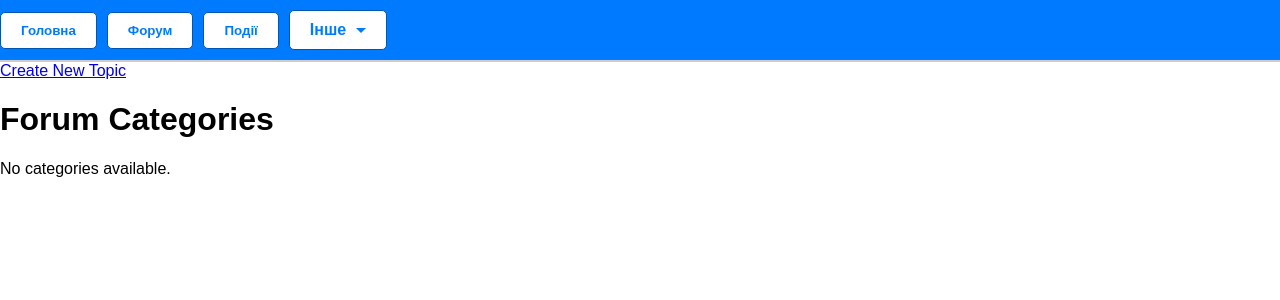
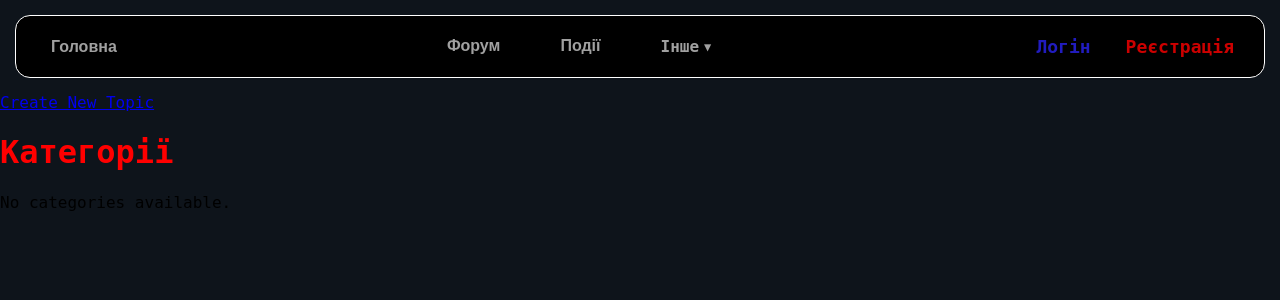
Before and after one commit to 13max11/portal_group, a Django app: page /forum/ in a window 1280 px wide. Shown: the top 300 px of the page. Run offline with Django 5.2, Linux system fonts and the light colour scheme; data that the repository does not hold is empty.

Commit message:
Переробив хедер сайта.

```diff
--- /dev/null
+++ b/static/css/forum.css
@@ -0,0 +1,3 @@
+h1 {
+    color: red;
+}
--- a/static/css/style.css
+++ b/static/css/style.css
@@ -1,47 +1,62 @@
 body {
     margin: 0;
-    font-family: Arial, sans-serif;
+    font-family: "DejaVu Sans Mono", monospace;
+    background-color: #0E141B;
 }
 
 .top-panel {
-    width: 100%;
-    background-color: #007BFF;
+    background-color: black;
     color: white;
-    padding: 10px 0;
+    border: 0.5px solid white;
+    border-radius: 15px;
+    padding: 15px 20px;
     display: flex;
     align-items: center;
-    justify-content: flex-start;
-    gap: 10px; /* Відступи між кнопками */
+    justify-content: space-between;
+    margin: 15px;
+    position: relative;
 }
 
-form {
-    margin: 0;
+.left-section {
+    margin-right: auto;
+}
+
+.center-section {
+    display: flex;
+    justify-content: center;
+    gap: 30px;
+    margin-right: auto;
+}
+
+.right-section {
+    display: flex;
+    gap: 15px; /* Расстояние между кнопками */
 }
 
 .panel-button {
-    background-color: white;
-    color: #007BFF;
-    border: 1px solid #0056b3;
-    padding: 10px 20px;
+    color: #A0A0A0;
+    text-decoration: none;
+    font-size: 16px;
+    font-weight: bold;
+    padding: 5px 15px;
+    background: none;
+    border: none;
+    cursor: pointer;
     border-radius: 5px;
-    cursor: pointer;
-    transition: background-color 0.3s;
+    transition: color 0.3s ease;
 }
 
 .panel-button:hover {
-    background-color: #0056b3;
     color: white;
 }
 
-.horizontal-line {
-    width: 100%;
-    height: 2px;
-    background-color: #ccc;
+.panel-button:focus {
+    outline: none;
 }
 
-/* Dropdown стилі */
 .dropdown {
     position: relative;
+    width: auto;
 }
 
 .dropdown-toggle {
@@ -52,16 +67,21 @@ form {
     display: flex;
     align-items: center;
     cursor: pointer;
+    color: #A0A0A0;
+    font-weight: bold;
+    border-radius: 5px;
+    padding: 5px 15px;
+    transition: color 0.3s ease, transform 0.3s ease;
+}
+
+.dropdown-label:hover {
+    color: white;
 }
 
 .arrow {
-    margin-left: 10px;
-    width: 0;
-    height: 0;
-    border-left: 5px solid transparent;
-    border-right: 5px solid transparent;
-    border-top: 5px solid #007BFF;
-    transition: transform 0.3s;
+    margin-left: 5px;
+    font-size: 12px;
+    transition: transform 0.3s ease;
 }
 
 .dropdown-toggle:checked + .dropdown-label .arrow {
@@ -70,46 +90,74 @@ form {
 
 .dropdown-menu {
     display: none;
-    flex-direction: column;
-    gap: 5px;
     position: absolute;
-    top: 40px;
-    left: 0;
-    background-color: #007BFF;
-    padding: 10px;
-    border-radius: 5px;
-    box-shadow: 0 2px 5px rgba(0, 0, 0, 0.2);
-    animation: slide-down 0.3s ease-out;
+    top: calc(100% + 5px);
+    right: 0;
+    background-color: #0E141B;
+    border: 0.5px solid white;
+    border-radius: 15px;
+    padding: 15px;
+    width: 220px;
+    z-index: 100;
+    opacity: 0;
+    transform: translateY(-10px) scale(0.9);
+    transition: opacity 0.3s ease, transform 0.3s ease;
 }
 
-.dropdown-menu .small-button {
-    background-color: white;
-    color: #007BFF;
-    border: 1px solid #0056b3;
-    padding: 5px 15px;
-    font-size: 12px;
-    border-radius: 3px;
-    cursor: pointer;
-    transition: background-color 0.3s;
+.dropdown-toggle:checked + .dropdown-label + .dropdown-menu {
+    display: block;
+    opacity: 1;
+    transform: translateY(0) scale(1);
 }
 
-.dropdown-menu .small-button:hover {
-    background-color: #0056b3;
+.small-button {
+    color: #A0A0A0;
+    text-align: left;
+    font-size: 14px;
+    padding: 10px 15px;
+    background: none;
+    border: none;
+    cursor: pointer;
+    display: block;
+    width: 100%;
+    border-radius: 5px;
+    transition: color 0.3s ease, background-color 0.3s ease;
+}
+
+.small-button:hover {
     color: white;
 }
 
-.dropdown-toggle:checked ~ .dropdown-menu {
-    display: flex;
+/* Кнопка "Логін" */
+.login-button {
+    color: #211CBF; /* Основной цвет текста */
+    text-decoration: none;
+    font-size: 18px; /* Сделать текст побольше */
+    font-weight: bold;
+    padding: 5px 10px;
+    background: none; /* Убираем фон */
+    border: none;
+    cursor: pointer;
+    transition: color 0.3s ease;
 }
 
-/* Анімація */
-@keyframes slide-down {
-    from {
-        opacity: 0;
-        transform: translateY(-10px);
-    }
-    to {
-        opacity: 1;
-        transform: translateY(0);
-    }
+.login-button:hover {
+    color: #322CF6; /* Цвет текста при наведении */
 }
+
+/* Кнопка "Реєстрація" */
+.register-button {
+    color: #CC0000; /* Основной цвет текста */
+    text-decoration: none;
+    font-size: 18px; /* Сделать текст побольше */
+    font-weight: bold;
+    padding: 5px 10px;
+    background: none; /* Убираем фон */
+    border: none;
+    cursor: pointer;
+    transition: color 0.3s ease;
+}
+
+.register-button:hover {
+    color: #FF3333; /* Цвет текста при наведении */
+}
--- a/templates/base.html
+++ b/templates/base.html
@@ -8,14 +8,26 @@
 </head>
 <body>
     <div class="top-panel">
-        <a href="{%url 'index'%}"><button class="panel-button"><b>Головна</b></button></a>
-        <a href="{%url 'forum'%}"><button class="panel-button"><b>Форум</b></button></a>
-        <a href="{%url 'events-list'%}"><button class="panel-button"><b>Події</b></button></a>
+        <!-- Левая секция -->
+        <div class="left-section">
+            <a href="{% url 'index' %}">
+                <button class="panel-button"><b>Головна</b></button>
+            </a>
+        </div>
+
+        <!-- Центральная секция -->
+        <div class="center-section">
+            <a href="{% url 'forum' %}">
+                <button class="panel-button"><b>Форум</b></button>
+            </a>
+            <a href="{% url 'events-list' %}">
+                <button class="panel-button"><b>Події</b></button>
+            </a>
             <div class="dropdown">
                 <input type="checkbox" id="toggle" class="dropdown-toggle">
                 <label for="toggle" class="panel-button dropdown-label">
                     <b>Інше</b>
-                <span class="arrow"></span>
+                    <span class="arrow">▼</span>
                 </label>
                 <div class="dropdown-menu">
                     <button class="small-button">Кнопка</button>
@@ -24,9 +36,14 @@
                 </div>
             </div>
         </div>
-    <div class="horizontal-line"></div>
 
-    <!-- <a href="{% url 'index' %}"><h1>Portal Group</h1></a> -->
+        <!-- Правая секция -->
+        <div class="right-section">
+            <a href="{% url 'login' %}" class="login-button"><b>Логін</b></a>
+            <a href="{% url 'register' %}" class="register-button"><b>Реєстрація</b></a>
+        </div>
+    </div>
+
     {% block content %}
     {% endblock %}
 </body>
--- a/templates/forum_system/create_topic.html
+++ b/templates/forum_system/create_topic.html
@@ -61,6 +61,7 @@
             <button type="submit" class="btn btn-danger">Delete Poll</button>
         </form>
     {% endif %}
+
 {% else %}
     <p>Create a topic first to add polls.</p>
 {% endif %}
--- a/templates/forum_system/forum.html
+++ b/templates/forum_system/forum.html
@@ -1,9 +1,56 @@
-{% extends 'base.html' %}
+<!DOCTYPE html>
+<html lang="en">
+<head>
+    <meta charset="UTF-8">
+    <title>Forum</title>
+    {% load static %}
+    <link rel="stylesheet" href="{% static 'css/forum.css' %}">
+    <link rel="stylesheet" href="{% static 'css/style.css' %}">
+</head>
+
+<body>
+    <div class="top-panel">
+        <!-- Левая секция -->
+        <div class="left-section">
+            <a href="{% url 'index' %}">
+                <button class="panel-button"><b>Головна</b></button>
+            </a>
+        </div>
+
+        <!-- Центральная секция -->
+        <div class="center-section">
+            <a href="{% url 'forum' %}">
+                <button class="panel-button"><b>Форум</b></button>
+            </a>
+            <a href="{% url 'events-list' %}">
+                <button class="panel-button"><b>Події</b></button>
+            </a>
+            <div class="dropdown">
+                <input type="checkbox" id="toggle" class="dropdown-toggle">
+                <label for="toggle" class="panel-button dropdown-label">
+                    <b>Інше</b>
+                    <span class="arrow">▼</span>
+                </label>
+                <div class="dropdown-menu">
+                    <button class="small-button">Кнопка</button>
+                    <button class="small-button">Кнопка</button>
+                    <button class="small-button">Кнопка</button>
+                </div>
+            </div>
+        </div>
+
+        <!-- Правая секция -->
+        <div class="right-section">
+            <a href="{% url 'login' %}" class="login-button"><b>Логін</b></a>
+            <a href="{% url 'register' %}" class="register-button"><b>Реєстрація</b></a>
+        </div>
+    </div>
+</body>
 
 {% block content %}
 <a href="{% url 'create-topic' %}">Create New Topic</a>
-<h1>Forum Categories</h1>
 
+<h1>Категорії</h1>
 {% if categories %}
     <ul>
         {% for category in categories %}
```
Lines whose indentation alone changed are shown as unchanged.
